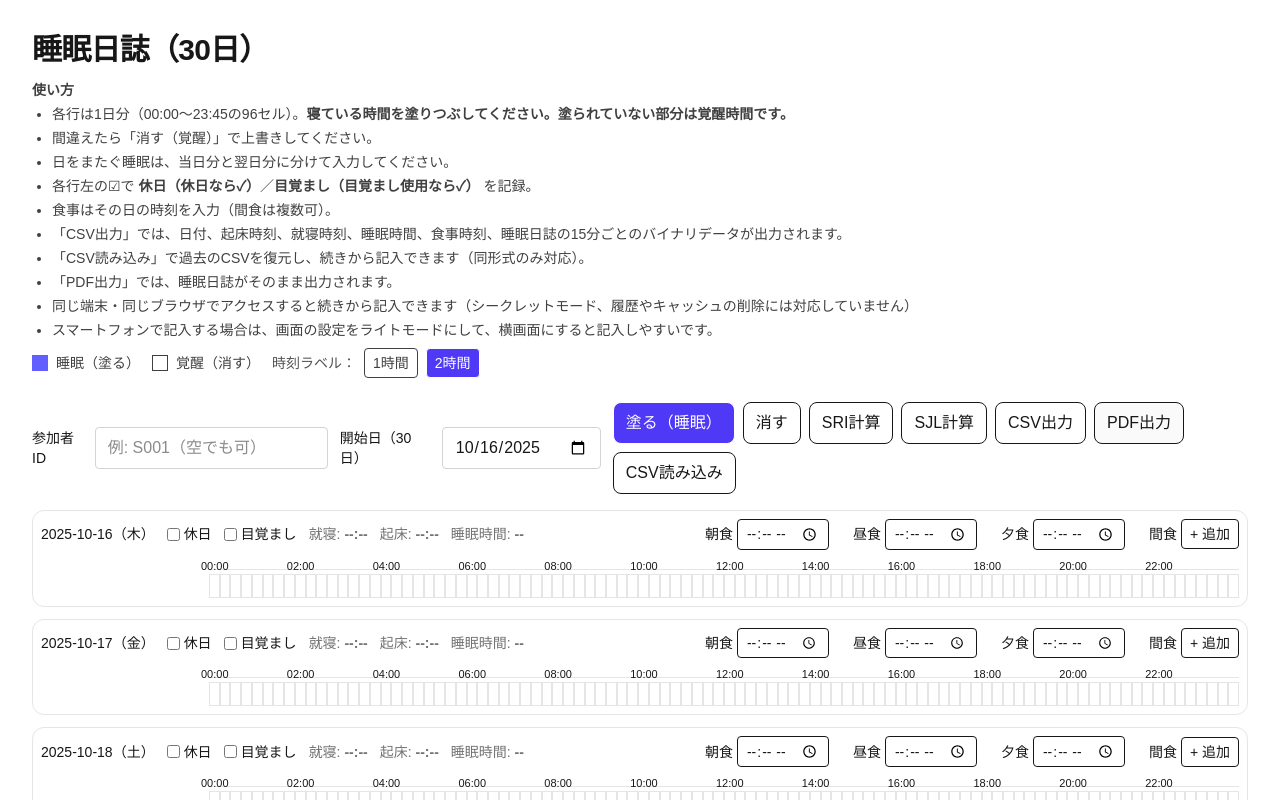
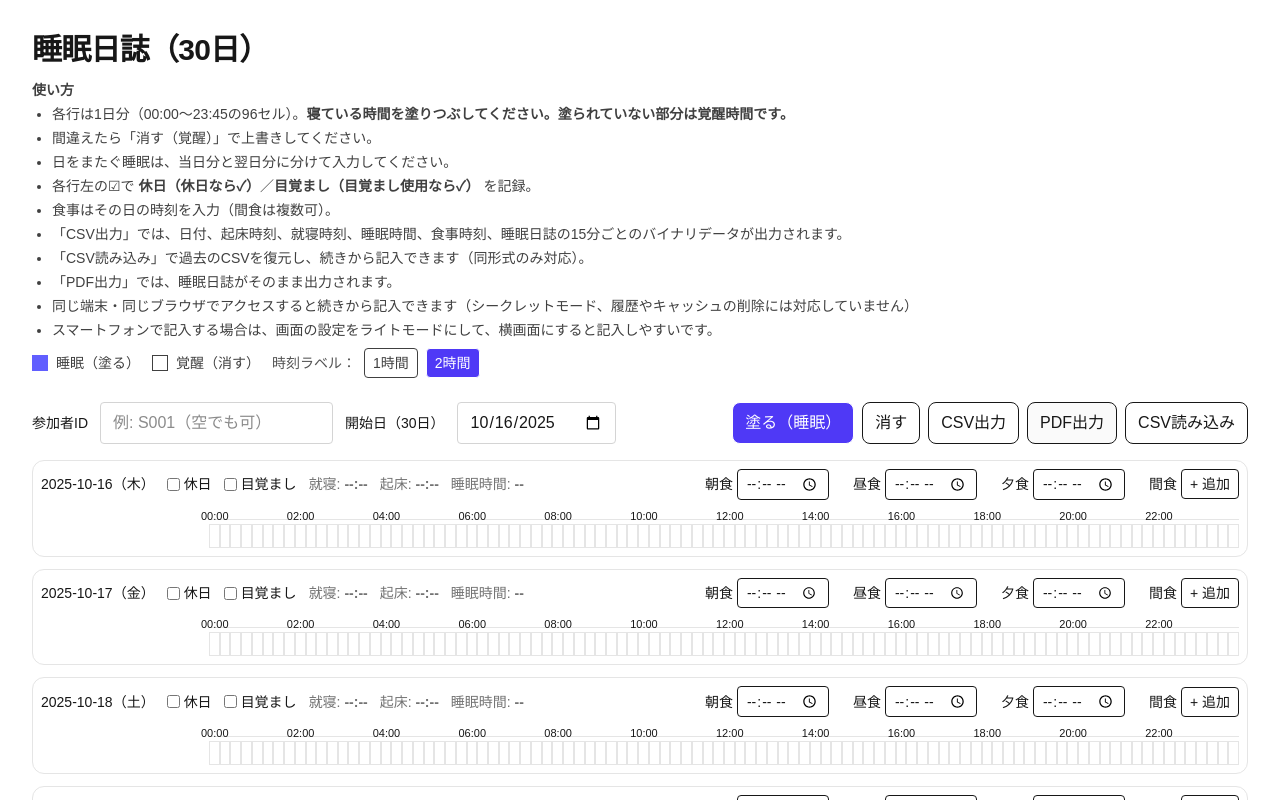
Before and after one commit to g83257852-code/sleep-diary-no-meal-distinction, a Next.js app: page /diary in a window 1280 px wide. Shown: the top 800 px of the page. Built offline with nearby package versions, Linux system fonts and the light colour scheme.

Commit message:
update: fix csv output

```diff
--- a/src/components/SleepDiaryPainter.tsx
+++ b/src/components/SleepDiaryPainter.tsx
@@ -482,32 +482,6 @@ export default function SleepDiaryPainter() {
       lines.push(row.join(","));
     }
 
-    const sriSumm = computeSriForRange();
-    const sriLine = [
-      "SRI_percent",
-      isFinite(sriSumm.percent) ? sriSumm.percent.toFixed(2) : "",
-      "used_pairs",
-      String(sriSumm.usedPairs),
-    ].join(",");
-    lines.push("");
-    lines.push(sriLine);
-
-    const sjlSumm = computeSJL();
-    if (sjlSumm) {
-      const sjlLine = [
-        "SJL_hours",
-        sjlSumm.sjlHours.toFixed(2),
-        "MSF",
-        sjlSumm.msf.toFixed(2),
-        "MSW",
-        sjlSumm.msw.toFixed(2),
-        "n_free",
-        String(sjlSumm.nF),
-        "n_work",
-        String(sjlSumm.nW),
-      ].join(",");
-      lines.push(sjlLine);
-    }
 
     const csv = lines.join("\n");
     download(`sleep_diary_${pid || "anon"}_${rangeStart}.csv`, csv);
@@ -667,12 +641,6 @@ export default function SleepDiaryPainter() {
           >
             消す
           </button>
-          <button onClick={handleComputeSRI} className="px-3 py-2 rounded-lg border">
-            SRI計算
-          </button>
-          <button onClick={handleComputeSJL} className="px-3 py-2 rounded-lg border">
-            SJL計算
-          </button>
           <button onClick={exportCsv30} className="px-3 py-2 rounded-lg border">
             CSV出力
           </button>
@@ -697,20 +665,7 @@ export default function SleepDiaryPainter() {
         </div>
       </div>
 
-      {/* SRI/SJL（印刷にも残す） */}
-      {sri !== null && (
-        <div className="mt-2 text-sm text-neutral-700 dark:text-neutral-300 print-small">
-          この30日範囲の <strong>SRI = {sri.toFixed(1)}%</strong>
-          {usedPairs > 0 ? <span className="ml-2">(有効ペア: {usedPairs})</span> : null}
-        </div>
-      )}
-      {sjl && (
-        <div className="mt-1 text-sm text-neutral-700 dark:text-neutral-300 print-small">
-          SJL = <strong>{sjl.sjlHours.toFixed(2)} h</strong>
-          <span className="ml-2">(MSF: {sjl.msf.toFixed(2)} h, MSW: {sjl.msw.toFixed(2)} h)</span>
-          <span className="ml-2">[free n={sjl.nF}, work n={sjl.nW}]</span>
-        </div>
-      )}
+
 
       {/* 本体 */}
       <div className="mt-4 space-y-3 select-none print-container">
```
